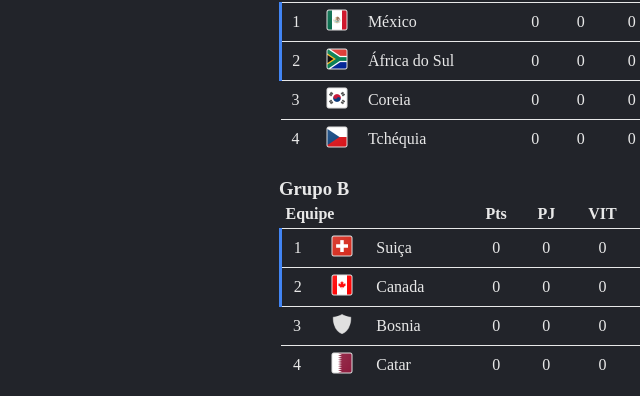
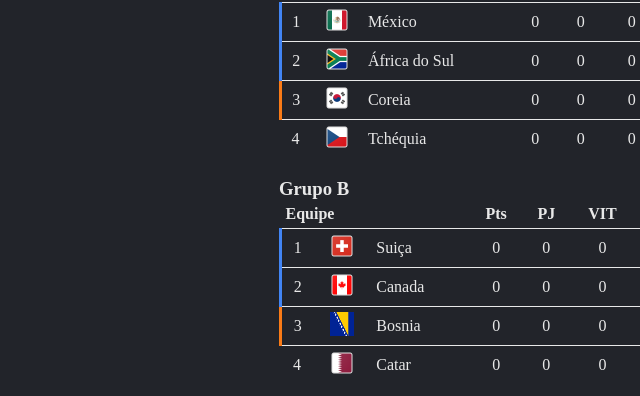
Before and after one commit to Joshua-Erbe/TabelaCopaUlbra, a plain HTML site: page index.html in a window 1280 px wide. Shown: the part 172-568 px from the top of the page, 41-681 px from the left. Drawn offline with Linux system fonts and the light colour scheme; files that its build step writes are made by us from their sources.

Commit message:
Correções rapidas

```diff
--- a/CSS/style.css
+++ b/CSS/style.css
@@ -50,6 +50,11 @@ th, td{
 .bl-blue{
     border-left: 3px solid #4285f4;
 }
+
+.border-three{
+    border-left: 3px solid #FA7B17;
+}
+
 .gols img{
     width: 42px;
     height: 42px;
--- a/index.html
+++ b/index.html
@@ -5,7 +5,7 @@
     <meta charset="UTF-8">
     <meta name="viewport" content="width=device-width, initial-scale=1.0">
     <title>Classificação - Copa do Mundo 2026</title>
-    <link rel="stylesheet" href="style.css">
+    <link rel="stylesheet" href="CSS/style.css">
 </head>
 
 <body>
@@ -61,7 +61,7 @@
                 <td>0</td>
             </tr>
             <tr>
-                <td>3</td>
+                <td class="border-three">3</td>
                 <td><img src="./imagens/escudos/grupo-a/corea-do-sul.png" alt="coreia"></td>
                 <td class="text-left">Coreia</td>
                 <td>0</td>
@@ -130,8 +130,8 @@
                     <td>0</td>
                 </tr>
                 <tr>
-                    <td>3</td>
-                    <td><img src="./imagens/escudos/grupo-b/a-definir.png" alt="Bosnia"></td>
+                    <td class="border-three">3</td>
+                    <td><img src="./imagens/escudos/grupo-b/bosnia.png" alt="Bosnia"></td>
                     <td class="text-left">Bosnia</td>
                     <td>0</td>
                     <td>0</td>
```
Also changed, not shown: assistencias.html (+1 -1 lines), goleadores.html (+1 -1 lines), imagens/escudos/grupo-b/bosnia.png (added).
